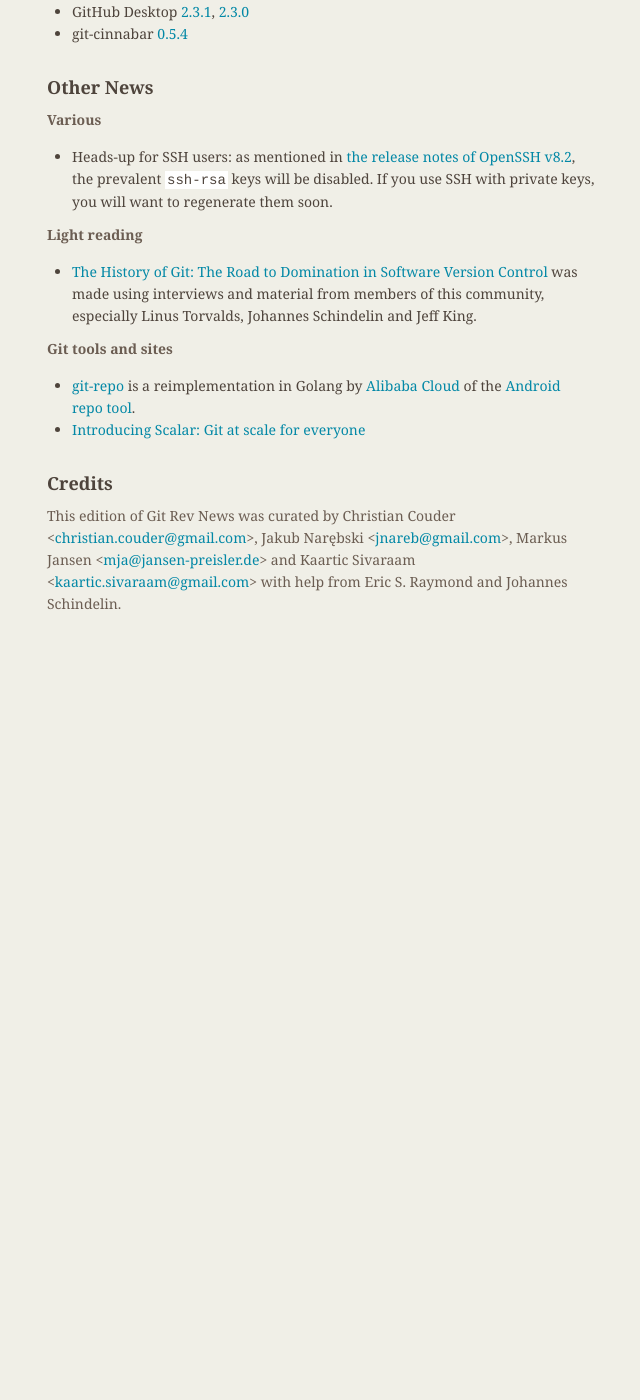
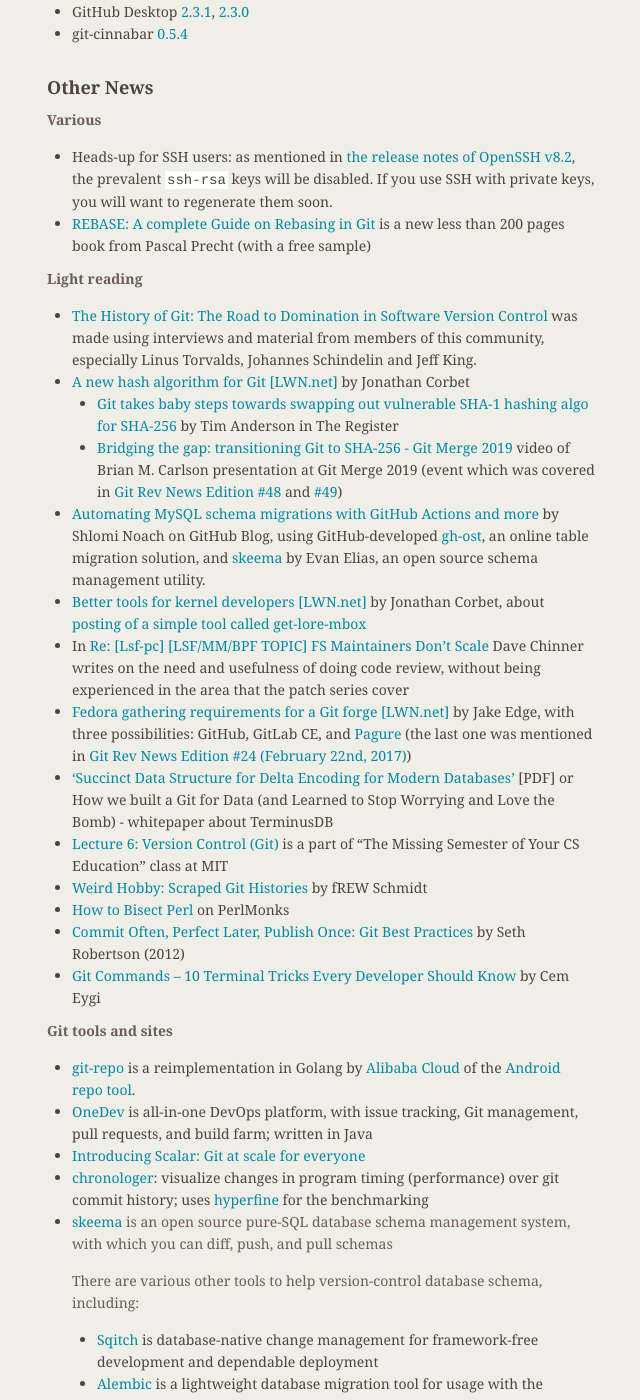
Before and after one commit to git/git.github.io, a Jekyll site: the page built from rev_news/drafts/edition-60.md, in a window 1280 px wide and 1400 px high, scrolled down 5355 px. Shown: the whole window, without its empty margins (487-1127 px from the left). Built offline with Jekyll 4.4.1, drawn with Linux system fonts in a browser that asks for light colours; before the commit the page ends 5985 px from its top, so only the background shows below that; some of the changed text lies outside the part shown.

Commit message:
rn-60: Add more links to various articles, tools and sites

```diff
--- a/rev_news/drafts/edition-60.md
+++ b/rev_news/drafts/edition-60.md
@@ -327,20 +327,90 @@
 __Various__
 
 * Heads-up for SSH users: as mentioned in [the release notes of OpenSSH v8.2](https://www.openssh.com/txt/release-8.2), the prevalent `ssh-rsa` keys will be disabled. If you use SSH with private keys, you will want to regenerate them soon.
+* [REBASE: A complete Guide on Rebasing in Git](https://rebase-book.com/)
+  is a new less than 200 pages book from Pascal Precht (with a free sample)
 
 __Light reading__
 
 * [The History of Git: The Road to Domination in Software Version Control](https://www.welcometothejungle.com/en/articles/btc-history-git)
   was made using interviews and material from members of this
-  community, especially Linus Torvalds, Johannes Schindelin and Jeff
-  King.
+  community, especially Linus Torvalds, Johannes Schindelin and Jeff King.
+* [A new hash algorithm for Git [LWN.net]](https://lwn.net/Articles/811068/) by Jonathan Corbet
+  * [Git takes baby steps towards swapping out vulnerable SHA-1 hashing algo for SHA-256](https://www.theregister.co.uk/2020/02/05/git_sha_256_work/) by Tim Anderson in The Register
+  * [Bridging the gap: transitioning Git to SHA-256 - Git Merge 2019](https://www.youtube.com/watch?v=qHERDFUSa14)
+    video of Brian M. Carlson presentation at Git Merge 2019
+	(event which was covered in [Git Rev News Edition #48](https://git.github.io/rev_news/2019/02/27/edition-48/#discussions) and [#49](https://git.github.io/rev_news/2019/03/20/edition-49/#other-news))
+* [Automating MySQL schema migrations with GitHub Actions and more](https://github.blog/2020-02-14-automating-mysql-schema-migrations-with-github-actions-and-more/)
+  by Shlomi Noach on GitHub Blog, using GitHub-developed [gh-ost](https://githubengineering.com/gh-ost-github-s-online-migration-tool-for-mysql),
+  an online table migration solution, and [skeema](https://www.skeema.io/) by Evan Elias,
+  an open source schema management utility.
+* [Better tools for kernel developers [LWN.net]](https://lwn.net/Articles/811528/)
+  by Jonathan Corbet, about [posting of  a simple tool called get-lore-mbox](https://lwn.net/ml/workflows/20200201030105.k6akvbjpmlpcuiky@chatter.i7.local/)
+* In [Re: [Lsf-pc] [LSF/MM/BPF TOPIC] FS Maintainers Don't Scale](https://lwn.net/ml/linux-fsdevel/20200202214620.GA20628@dread.disaster.area/)
+  Dave Chinner writes on the need and usefulness of doing code review,
+  without being experienced in the area that the patch series cover
+* [Fedora gathering requirements for a Git forge [LWN.net]](https://lwn.net/Articles/810776/)
+  by Jake Edge, with three possibilities: GitHub, GitLab CE, and [Pagure](https://pagure.io/pagure)
+  (the last one was mentioned in [Git Rev News Edition #24 (February 22nd, 2017)](https://git.github.io/rev_news/2017/02/22/edition-24/#other-news))
+* ['Succinct Data Structure for Delta Encoding for Modern Databases'](https://github.com/terminusdb/terminus-server/blob/dev/docs/whitepaper/terminusdb.pdf) [PDF]
+  or How we built a Git for Data (and Learned to Stop Worrying and Love the Bomb) -
+  whitepaper about TerminusDB
+* [Lecture 6: Version Control (Git)](https://missing.csail.mit.edu/2020/version-control/)
+  is a part of "The Missing Semester of Your CS Education" class at MIT
+* [Weird Hobby: Scraped Git Histories](https://blog.afoolishmanifesto.com/posts/weird-hobby-scraped-git-histories/) by fREW Schmidt
+* [How to Bisect Perl](https://www.perlmonks.org/?node_id=11110663) on PerlMonks
+* [Commit Often, Perfect Later, Publish Once: Git Best Practices](http://sethrobertson.github.io/GitBestPractices/)
+  by Seth Robertson (2012)
+* [Git Commands – 10 Terminal Tricks Every Developer Should Know](https://www.freecodecamp.org/news/10-important-git-commands-that-every-developer-should-know/) by Cem Eygi
+
 
 __Git tools and sites__
 
 * [git-repo](https://github.com/aliyun/git-repo-go) is a
   reimplementation in Golang by [Alibaba Cloud](https://github.com/aliyun) of the
   [Android repo tool](https://source.android.com/setup/develop/repo).
+* [OneDev](https://github.com/theonedev/onedev) is all-in-one DevOps platform,
+  with issue tracking, Git management, pull requests, and build farm;
+  written in Java
 * [Introducing Scalar: Git at scale for everyone](https://devblogs.microsoft.com/devops/introducing-scalar/)
+* [chronologer](https://github.com/dandavison/chronologer):
+  visualize changes in program timing (performance) over git commit history;
+  uses [hyperfine](https://github.com/sharkdp/hyperfine) for the benchmarking
+* [skeema](https://www.skeema.io/) is an open source pure-SQL database
+  schema management system, with which you can diff, push, and pull
+  schemas
+
+  There are various other tools to help version-control database schema,
+  including:
+
+  * [Sqitch](https://sqitch.org/) is database-native change management
+    for framework-free development and dependable deployment
+  * [Alembic](https://alembic.sqlalchemy.org/) is a lightweight database migration tool
+    for usage with the [SQLAlchemy](https://www.sqlalchemy.org/) Database Toolkit for Python
+  * [Flyway](https://flywaydb.org/) by Redgate,
+	with Apache v2 licensed Community Edition version
+  * [Liquibase](https://www.liquibase.org/) by Datical,
+    with free Liquibase Community edition
+
+* [get-lore-mbox](https://git.kernel.org/pub/scm/linux/kernel/git/mricon/korg-helpers.git/tree/get-lore-mbox.py)
+  by Konstantin Ryabitsev is a Python script that given the message ID
+  for any email in a thread of interest, it will download the entire
+  thread from the [lore.kernel.org](https://lore.kernel.org/) archive
+  into a local mbox file, for an easy applying to git repository
+* [GitHub and Government](https://government.github.com/) is a site to
+  Ggather, curate, and feature stories of public servants and civic hackers
+  using GitHub as part of their open government innovations
+* [git-evtag](https://github.com/cgwalters/git-evtag): Extended verification for git tags,
+  that can be used as a replacement for `git-tag -s`
+* [shit](https://git.sr.ht/~sircmpwn/shit) (shit == Shell Git) is an implementation
+  of Git [plumbing] using (almost) entirely POSIX shell; more proof-of-concept
+  that a practical tool
+* [git-tfs](http://git-tfs.com/) is a two-way bridge between TFS and git,
+  similar to `git-svn`; no more actively maintained because the authors
+  are no longer users of TFS
+  * [Why you should abandon TFS and adopt Git](https://www.continuousimprover.com/2015/06/why-you-should-abandon-tfs-source.html)
+    by Dennis Doomen (2015)
+
 
 ## Credits
 
```
